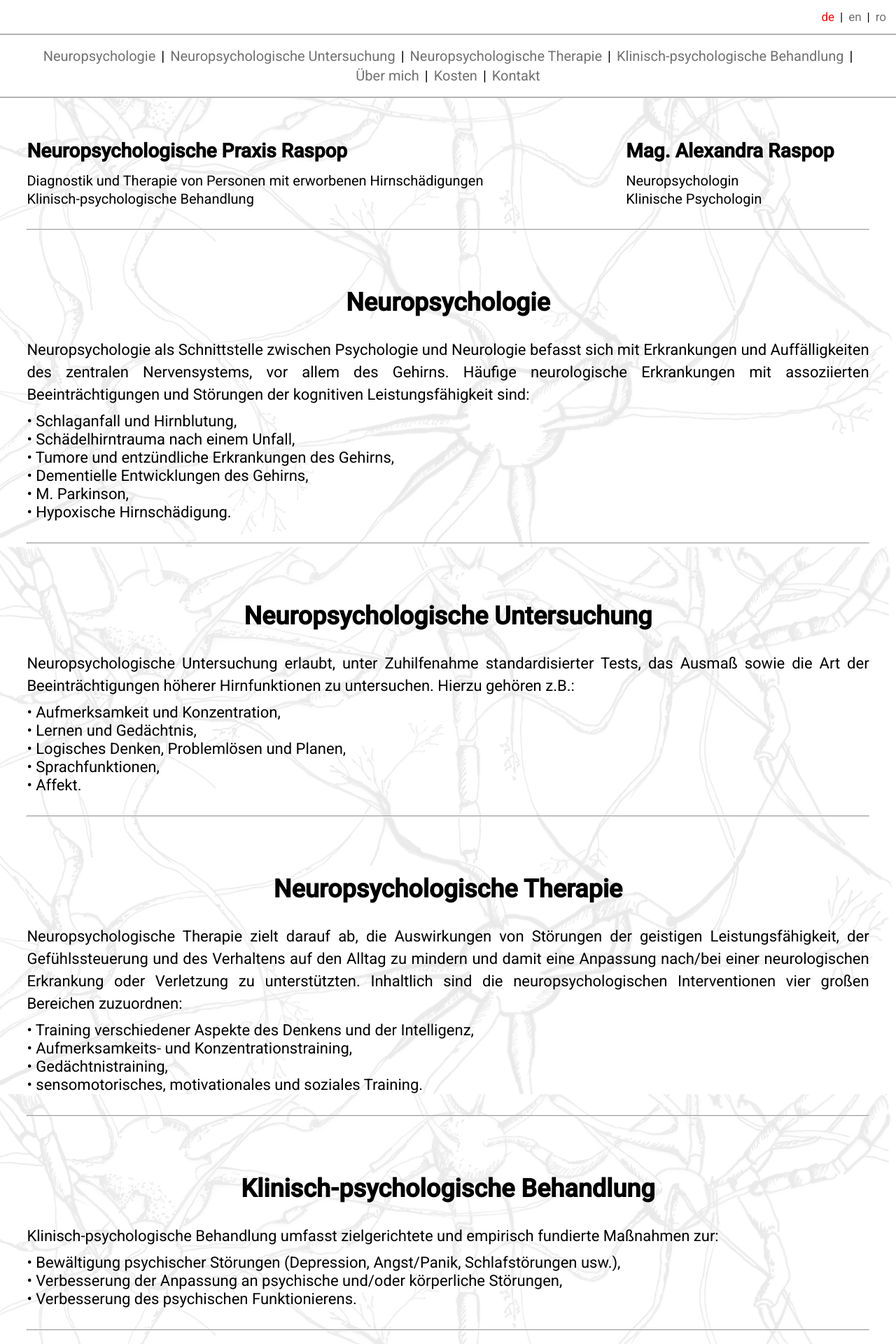
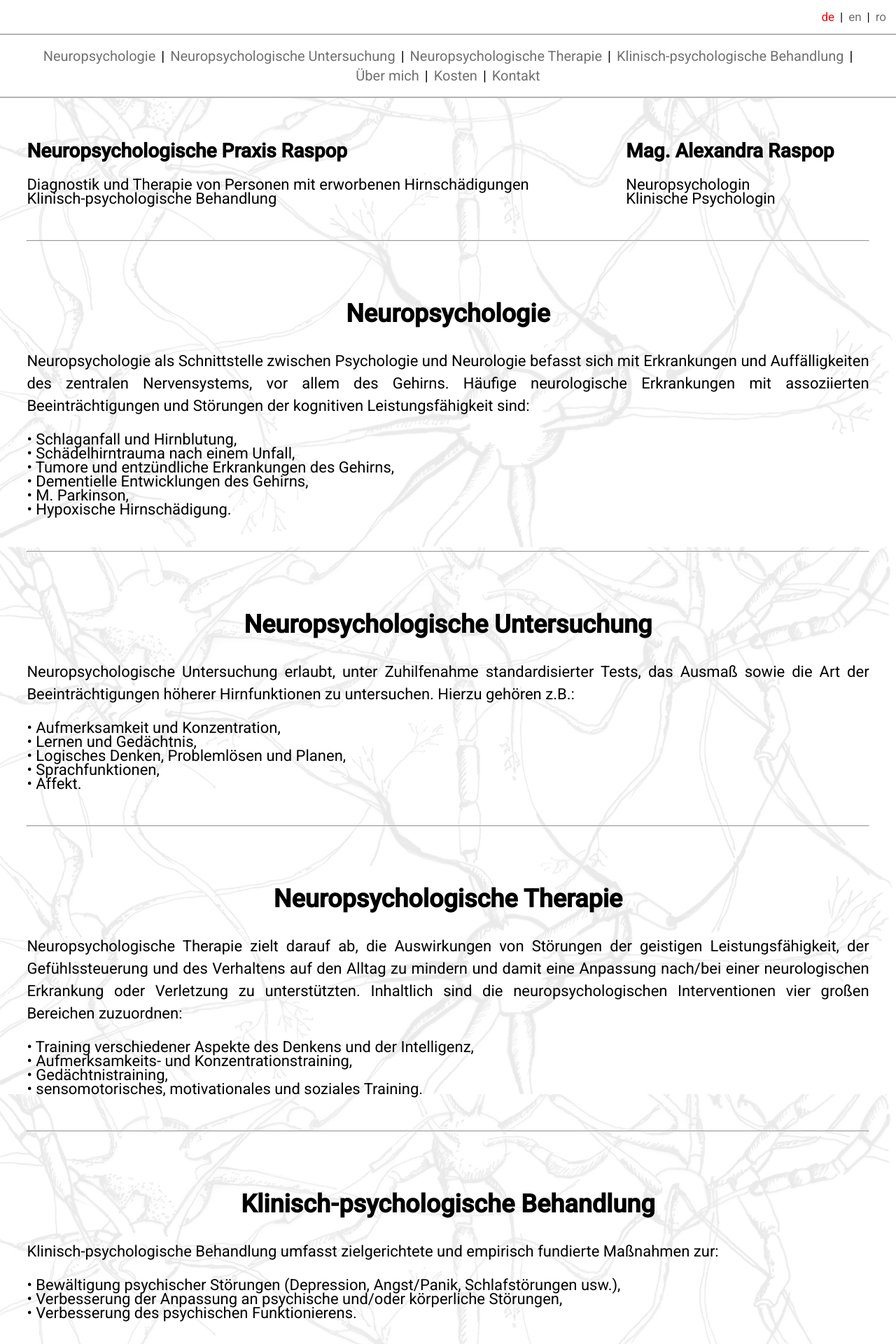
Before and after one commit to niculuka/alexandra, an Angular app: page / in a window 1280 px wide. Shown: the top 1920 px of the page at 70% size. Built offline with nearby package versions, Linux system fonts and the light colour scheme.

Commit message:
commit 14

```diff
--- a/src/app/content/content.component.css
+++ b/src/app/content/content.component.css
@@ -62,9 +62,10 @@ section {
     font-size: 22px;
 }
 
-.line {
+ul {
+    list-style-type: none;
+    padding: 0;
     font-size: 22px;
-    margin-bottom: 6px;
 }
 
 hr {
@@ -110,12 +111,12 @@ hr {
         font-size: 26px;
     }
 
-    .head p {
+    ul {
         font-size: 18px;
     }
 
     .title {
-        font-size: 30px;
+        font-size: 28px;
         text-align: center;
     }
 
--- a/src/app/content/content.component.html
+++ b/src/app/content/content.component.html
@@ -5,14 +5,18 @@
         <div class="head">
             <div class="description">
                 <h1><strong>{{language.tA}}</strong></h1>
-                <p>{{language.tA_h1}}</p>
-                <p>{{language.tA_h2}}</p>
+                <ul>
+                    <li>{{language.tA_h1}}</li>
+                    <li>{{language.tA_h2}}</li>
+                </ul>
             </div>
             <div class="author">
                 <div>
                     <h1><strong>{{language.tB}}</strong></h1>
-                    <p>{{language.tB_h1}}</p>
-                    <p>{{language.tB_h2}}</p>
+                    <ul>
+                        <li>{{language.tB_h1}}</li>
+                        <li>{{language.tB_h2}}</li>
+                    </ul>
                 </div>
             </div>
         </div>
@@ -26,12 +30,14 @@
         <h1 class="title"><strong>{{language.t1}}</strong></h1>
         <br>
         <p class="paragraph">{{language.t1_h1}}</p>
-        <p class="line">{{language.t1_h1_p1}}</p>
-        <p class="line">{{language.t1_h1_p2}}</p>
-        <p class="line">{{language.t1_h1_p3}}</p>
-        <p class="line">{{language.t1_h1_p4}}</p>
-        <p class="line">{{language.t1_h1_p5}}</p>
-        <p class="line">{{language.t1_h1_p6}}</p>
+        <ul>
+            <li>{{language.t1_h1_p1}}</li>
+            <li>{{language.t1_h1_p2}}</li>
+            <li>{{language.t1_h1_p3}}</li>
+            <li>{{language.t1_h1_p4}}</li>
+            <li>{{language.t1_h1_p5}}</li>
+            <li>{{language.t1_h1_p6}}</li>
+        </ul>
     </section>
     <br>
     <hr>
@@ -42,11 +48,13 @@
         <h1 class="title"><strong>{{language.t2}}</strong></h1>
         <br>
         <p class="paragraph">{{language.t2_h1}}</p>
-        <p class="line">{{language.t2_h1_p1}}</p>
-        <p class="line">{{language.t2_h1_p2}}</p>
-        <p class="line">{{language.t2_h1_p3}}</p>
-        <p class="line">{{language.t2_h1_p4}}</p>
-        <p class="line">{{language.t2_h1_p5}}</p>
+        <ul>
+            <li>{{language.t2_h1_p1}}</li>
+            <li>{{language.t2_h1_p2}}</li>
+            <li>{{language.t2_h1_p3}}</li>
+            <li>{{language.t2_h1_p4}}</li>
+            <li>{{language.t2_h1_p5}}</li>
+        </ul>
     </section>
     <br>
     <hr>
@@ -57,10 +65,12 @@
         <h1 class="title"><strong>{{language.t3}}</strong></h1>
         <br>
         <p class="paragraph">{{language.t3_h1}}</p>
-        <p class="line">{{language.t3_h1_p1}}</p>
-        <p class="line">{{language.t3_h1_p2}}</p>
-        <p class="line">{{language.t3_h1_p3}}</p>
-        <p class="line">{{language.t3_h1_p4}}</p>
+        <ul>
+            <li>{{language.t3_h1_p1}}</li>
+            <li>{{language.t3_h1_p2}}</li>
+            <li>{{language.t3_h1_p3}}</li>
+            <li>{{language.t3_h1_p4}}</li>
+        </ul>
     </section>
     <br>
     <hr>
@@ -71,9 +81,11 @@
         <h1 class="title"><strong>{{language.t4}}</strong></h1>
         <br>
         <p class="paragraph">{{language.t4_h1}}</p>
-        <p class="line">{{language.t4_h1_p1}}</p>
-        <p class="line">{{language.t4_h1_p2}}</p>
-        <p class="line">{{language.t4_h1_p3}}</p>
+        <ul>
+            <li>{{language.t4_h1_p1}}</li>
+            <li>{{language.t4_h1_p2}}</li>
+            <li>{{language.t4_h1_p3}}</li>
+        </ul>
     </section>
     <br>
     <hr>
@@ -101,8 +113,10 @@
     <section id="section6">
         <h1 class="title"><strong>{{language.t6}}</strong></h1>
         <br>
-        <p class="line">{{language.t6_h1}}</p>
-        <p class="line">{{language.t6_h2}}</p>
+        <ul>
+            <li>{{language.t6_h1}}</li>
+            <li>{{language.t6_h2}}</li>
+        </ul>
     </section>
     <br>
     <hr>
@@ -112,9 +126,11 @@
     <section id="section7">
         <h1 class="title"><strong>{{language.t7}}</strong></h1>
         <br>
-        <p class="line"><b>{{language.t7_h1}}</b>{{language.t7_h1_p1}}</p>
-        <p class="line"><b>{{language.t7_h2}}</b>{{language.t7_h2_p1}}</p>
-        <p class="line"><b>{{language.t7_h3}}</b>{{language.t7_h3_p1}}</p>
+        <ul>
+            <li><b>{{language.t7_h1}}</b>{{language.t7_h1_p1}}</li>
+            <li><b>{{language.t7_h2}}</b>{{language.t7_h2_p1}}</li>
+            <li><b>{{language.t7_h3}}</b>{{language.t7_h3_p1}}</li>
+        </ul>
     </section>
     <br>
     <hr>
```
